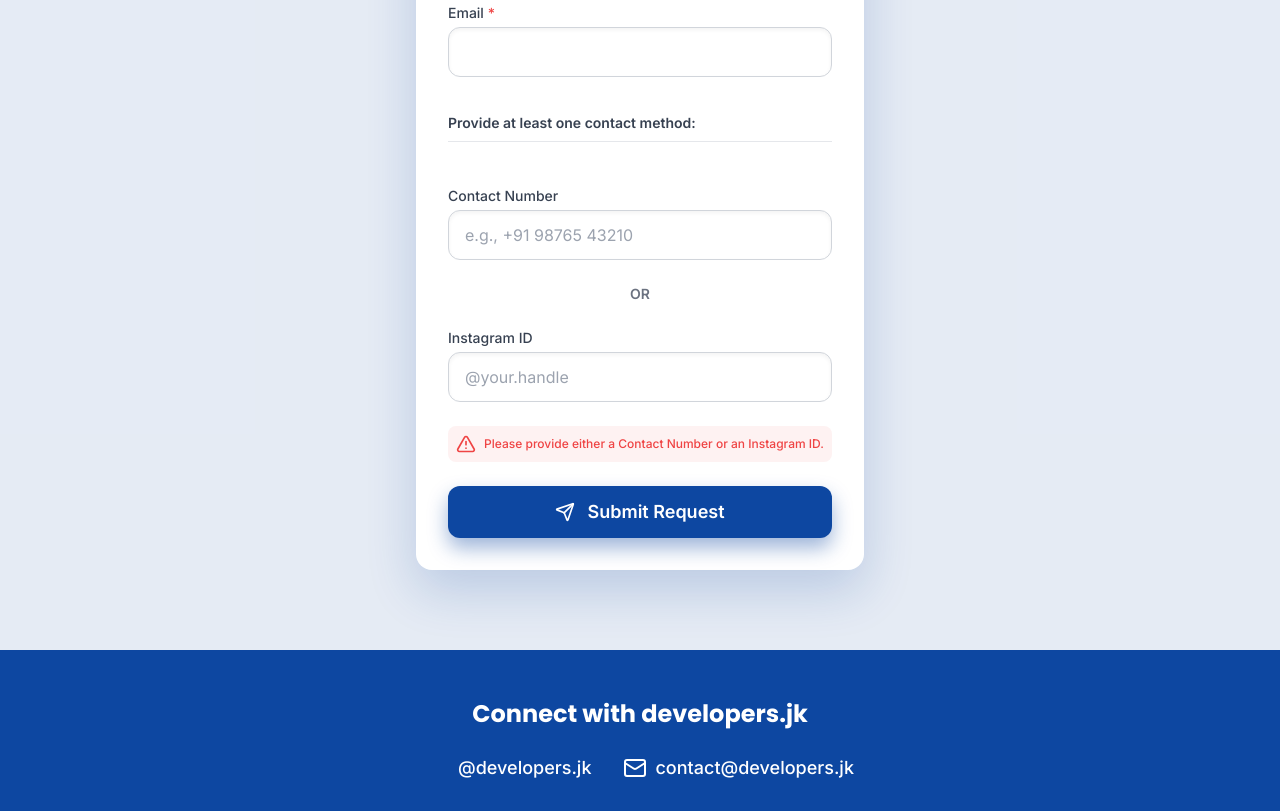
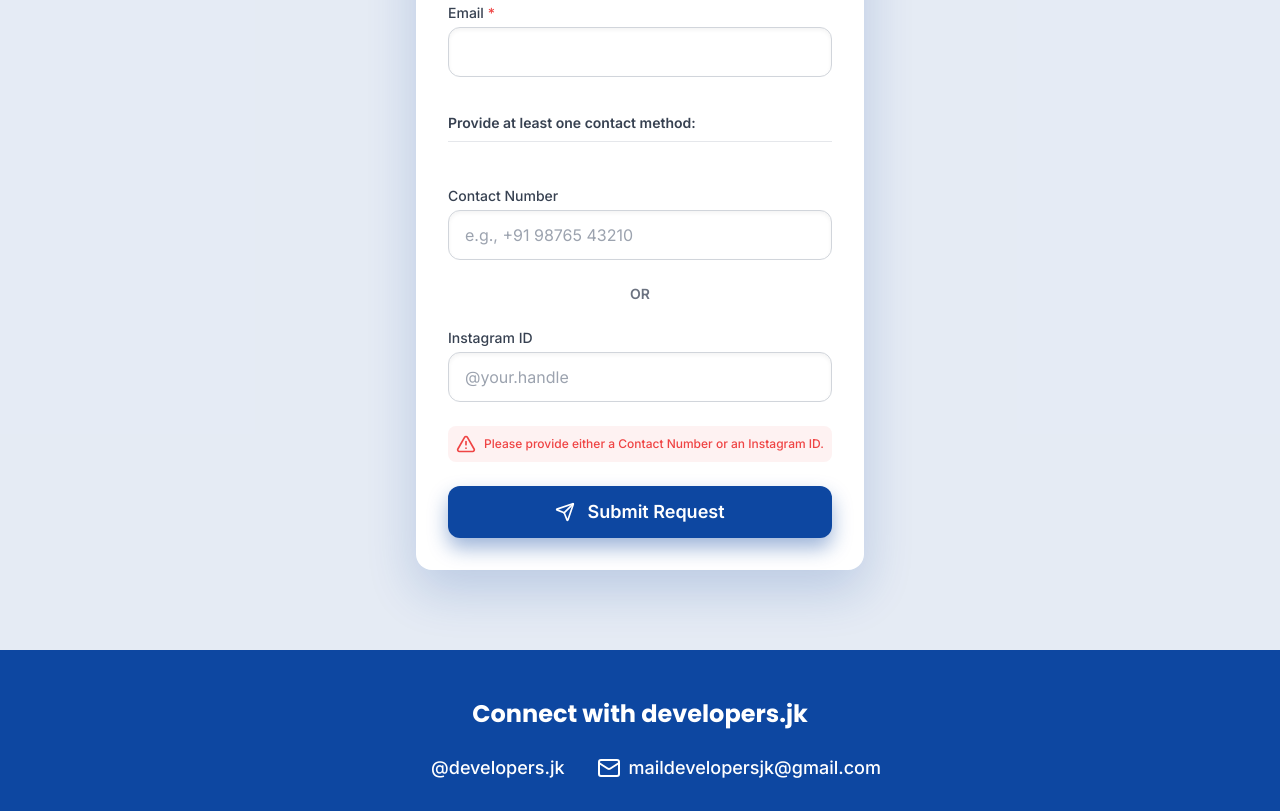
Before and after one commit to Faiq-crypto/Developers.jk, a plain HTML site: page index.html in a window 1280 px wide. Shown: the part 3123-3934 px from the top of the page. Drawn offline with nearby package versions, Linux system fonts and the light colour scheme; some icons are missing.

Commit message:
Update email contact in index.html

```diff
--- a/index.html
+++ b/index.html
@@ -323,9 +323,9 @@
                     <i data-lucide="instagram" class="w-6 h-6"></i>
                     <span class="text-lg font-medium">@developers.jk</span>
                 </a>
-                <a href="mailto:contact@developers.jk" class="text-white hover:text-accent-orange transition duration-200 flex items-center justify-center space-x-2">
+                <a href="mailto:maildevelopersjk@gmail.com" class="text-white hover:text-accent-orange transition duration-200 flex items-center justify-center space-x-2">
                     <i data-lucide="mail" class="w-6 h-6"></i>
-                    <span class="text-lg font-medium">contact@developers.jk</span>
+                    <span class="text-lg font-medium">maildevelopersjk@gmail.com</span>
                 </a>
             </div>
 
```
